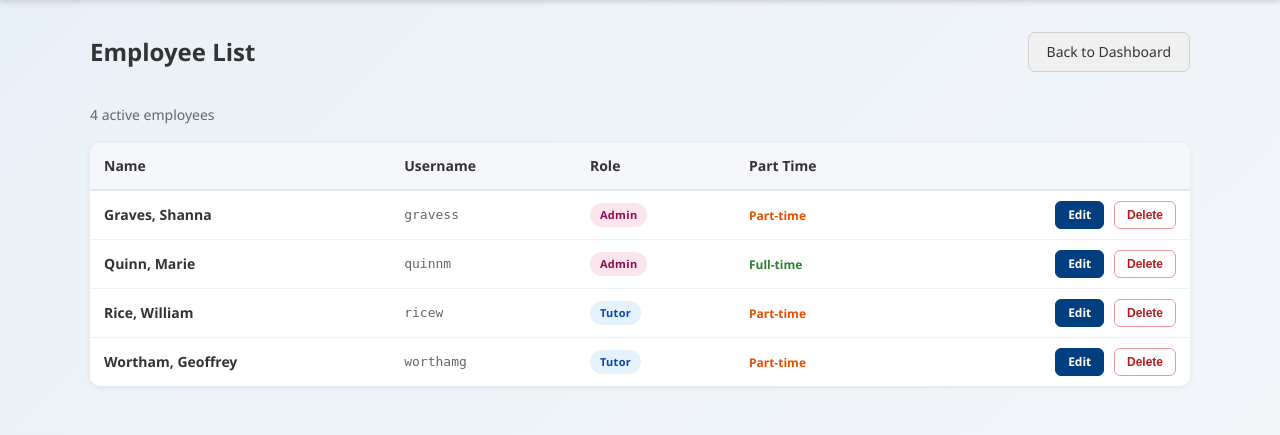
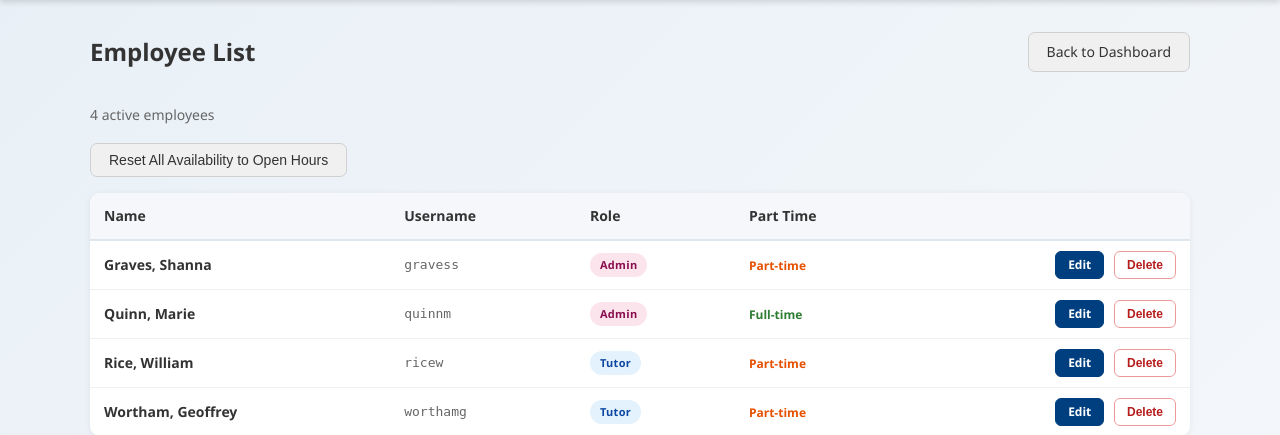
Before and after one commit to GravesSoftwareDev/ARC---Scheduling-App, a Django app: page /employees/ in a window 1280 px wide. Shown: the part 60-495 px from the top of the page. Run offline with Django 5.2, Linux system fonts and the light colour scheme; a user stored in the database is signed in; data comes from the database, SQL or seed files in the repository.

Commit message:
Add reset-all-availability action (gravess only)

```diff
--- a/scheduling_app/account/templates/account/employee_list.html
+++ b/scheduling_app/account/templates/account/employee_list.html
@@ -9,6 +9,14 @@
   </div>
 
   <p class="emp-list-count">{{ employees|length }} active employee{{ employees|length|pluralize }}</p>
+
+  {% if request.user.username == 'gravess' %}
+  <form method="post" action="{% url 'account:reset_all_availability' %}" style="margin-bottom: 16px;"
+        onsubmit="return confirm('Reset ALL employees availability to full operating hours?\n\nThis will overwrite any existing availability for every employee.\n\nThis cannot be undone.');">
+    {% csrf_token %}
+    <button type="submit" class="btn btn-secondary">Reset All Availability to Open Hours</button>
+  </form>
+  {% endif %}
 
   <div class="emp-list-table-wrap">
     <table class="emp-list-table">
--- a/scheduling_app/account/urls.py
+++ b/scheduling_app/account/urls.py
@@ -30,5 +30,6 @@ urlpatterns = [
     path('registration/', views.registration, name='registration'),
     path('employees/', views.employee_list, name='employee_list'),
     path('employees/<int:pk>/edit/', views.edit_employee, name='edit_employee'),
+    path('employees/reset-availability/', views.reset_all_availability, name='reset_all_availability'),
     path('roster/', views.roster, name='roster'),
 ]
--- a/scheduling_app/account/views.py
+++ b/scheduling_app/account/views.py
@@ -50,6 +50,34 @@ def employee_list(request):
         .order_by('last_name', 'first_name')
     )
     return render(request, 'account/employee_list.html', {'employees': employees})
+
+
+@login_required
+@user_passes_test(lambda u: u.username == 'gravess')
+def reset_all_availability(request):
+    if request.method != 'POST':
+        return redirect('account:employee_list')
+    from scheduling.models import WeeklyAvailability, OperatingHours
+    operating_hours = list(OperatingHours.objects.all())
+    if not operating_hours:
+        messages.warning(request, "No operating hours configured.")
+        return redirect('account:employee_list')
+    employees = Employee.objects.filter(is_active=True)
+    WeeklyAvailability.objects.filter(user__in=employees).delete()
+    new_blocks = [
+        WeeklyAvailability(
+            user=emp,
+            day_of_week=oh.day_of_week,
+            start_time=oh.start_time,
+            end_time=oh.end_time,
+            availability_type=WeeklyAvailability.AvailabilityType.AVAILABLE,
+        )
+        for emp in employees
+        for oh in operating_hours
+    ]
+    WeeklyAvailability.objects.bulk_create(new_blocks)
+    messages.success(request, f"Availability reset to full operating hours for {employees.count()} employees.")
+    return redirect('account:employee_list')
 
 
 @login_required
```
